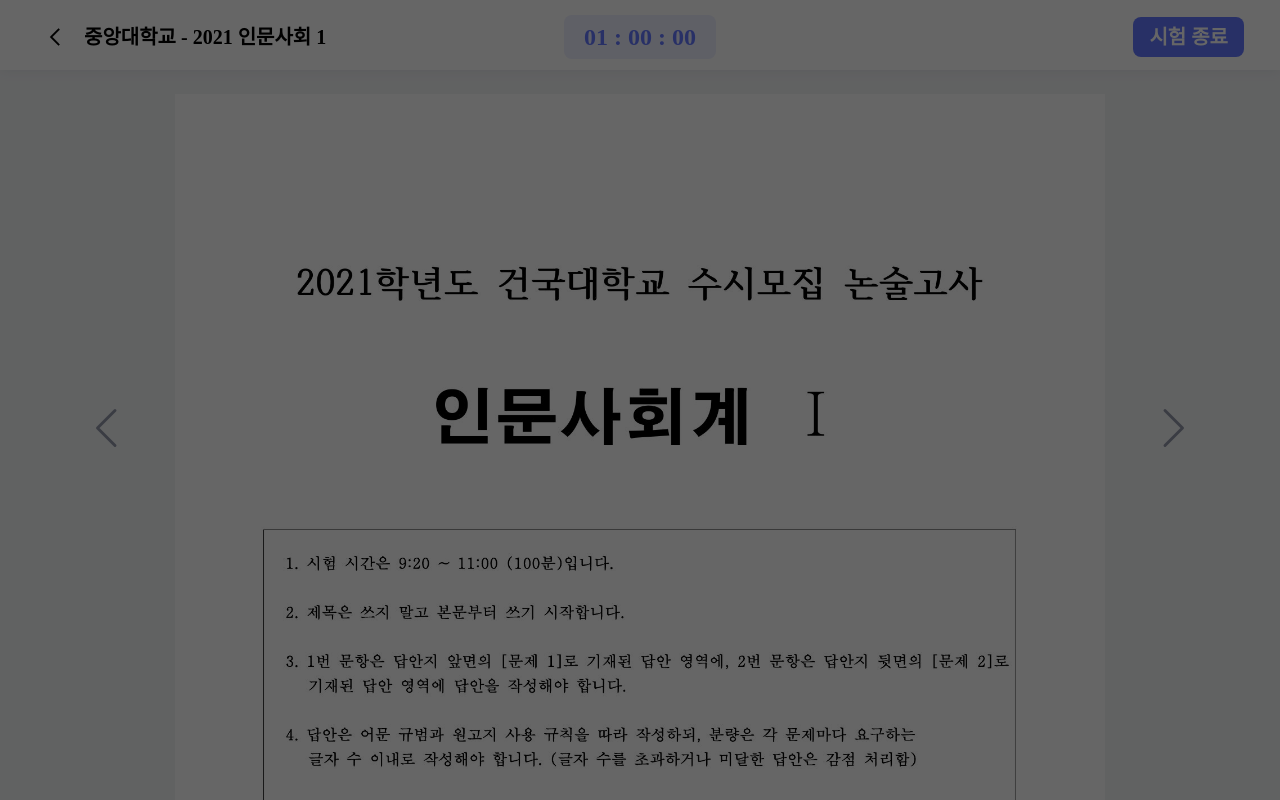
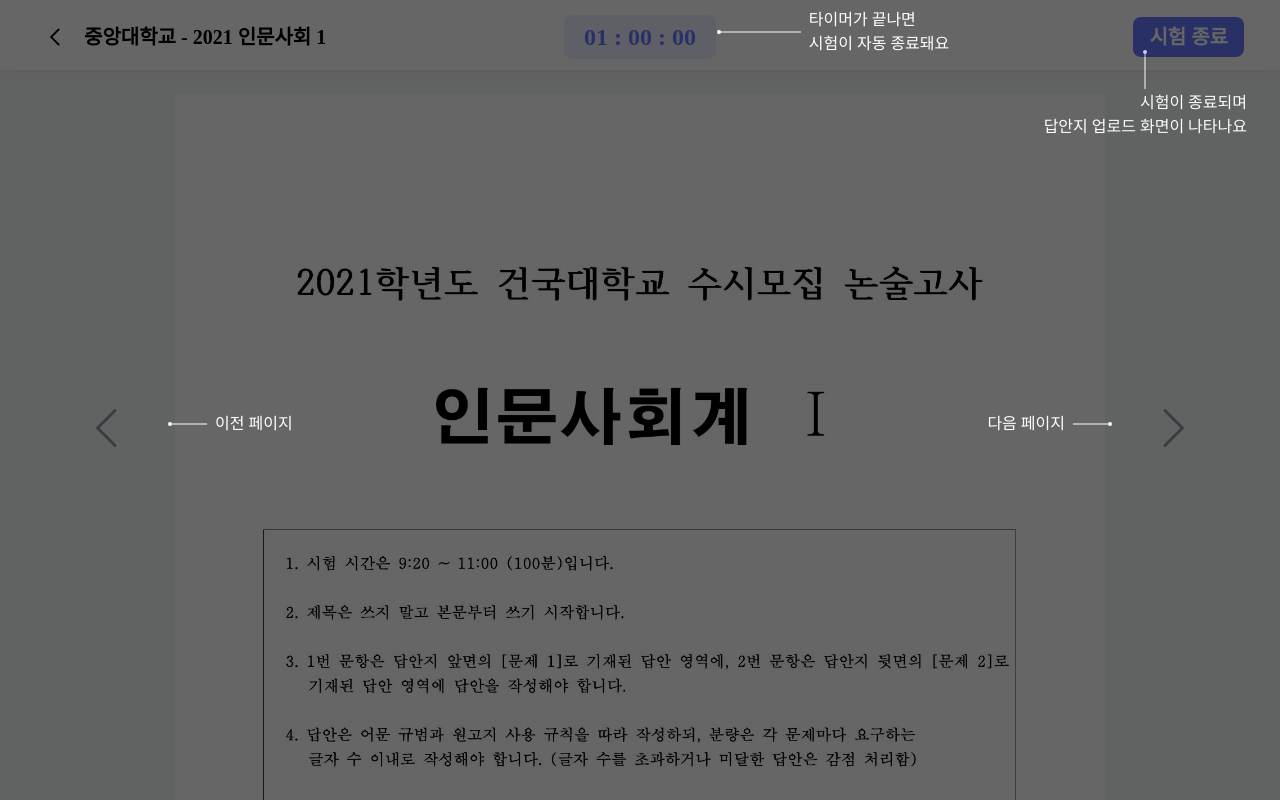
Before and after one commit to nonsoolmate-official/nonsoolmate-client, a React (Vite) app in the folder nonsoolmateClient/: page /takeTest in a window 1280 px wide. Shown: the top 800 px of the page. Built offline with nearby package versions, Linux system fonts and the light colour scheme; a web font is replaced by a local one.

Commit message:
[ design/#16 ] CoachMark 설명 컴포넌트로 빼서 구현

```diff
--- a/nonsoolmateClient/src/takeTest/components/CoachMark.tsx
+++ b/nonsoolmateClient/src/takeTest/components/CoachMark.tsx
@@ -1,11 +1,27 @@
+import { columnFlex, commonFlex } from "style/commonStyle";
 import styled from "styled-components";
+import PrevPageMark from "./PrevPageMark";
+import NextPageMark from "./NextPageMark";
+import TimerMark from "./TimerMark";
+import QuitTestMark from "./QuitTestMark";
 
 export default function CoachMark() {
-  return <CoachMarkContainer></CoachMarkContainer>;
+  return (
+    <CoachMarkContainer>
+      <PrevPageMark />
+      <NextPageMark />
+      <TimerMark />
+      <QuitTestMark />
+    </CoachMarkContainer>
+  );
 }
 const CoachMarkContainer = styled.section`
   position: fixed;
+  background-color: ${({ theme }) => theme.colors.black};
+  color: ${({ theme }) => theme.colors.white};
+  opacity: 0.6;
   inset: 0;
-  background-color: ${({ theme }) => theme.colors.black};
-  opacity: 0.6;
 `;
+export const CoachMarkText = styled.p`
+  ${({ theme }) => theme.fonts.Body4};
+`;
--- /dev/null
+++ b/nonsoolmateClient/src/takeTest/components/NextPageMark.tsx
@@ -0,0 +1,22 @@
+import { RightCircleIc } from "@assets/index";
+import { commonFlex } from "style/commonStyle";
+import styled from "styled-components";
+import { CoachMarkText } from "./CoachMark";
+
+export default function NextPageMark() {
+  return (
+    <NextPageMarkContainer>
+      <CoachMarkText>다음 페이지</CoachMarkText>
+      <RightCircleIc />
+    </NextPageMarkContainer>
+  );
+}
+const NextPageMarkContainer = styled.div`
+  ${commonFlex};
+
+  gap: 0.8rem;
+  position: fixed;
+  top: 50%;
+  transform: translate(0, 50%);
+  right: 16.8rem;
+`;
--- /dev/null
+++ b/nonsoolmateClient/src/takeTest/components/PrevPageMark.tsx
@@ -0,0 +1,22 @@
+import styled from "styled-components";
+import { CoachMarkText } from "./CoachMark";
+import { LeftCircleIc } from "@assets/index";
+import { commonFlex } from "style/commonStyle";
+
+export default function PrevPageMark() {
+  return (
+    <PrevPageMarkContainer>
+      <LeftCircleIc />
+      <CoachMarkText>이전 페이지</CoachMarkText>
+    </PrevPageMarkContainer>
+  );
+}
+const PrevPageMarkContainer = styled.div`
+  ${commonFlex};
+
+  gap: 0.8rem;
+  position: fixed;
+  top: 50%;
+  transform: translate(0, 50%);
+  left: 16.8rem;
+`;
--- /dev/null
+++ b/nonsoolmateClient/src/takeTest/components/QuitTestMark.tsx
@@ -0,0 +1,29 @@
+import { UpCircleIc } from "@assets/index";
+import { columnFlex } from "style/commonStyle";
+import styled from "styled-components";
+
+export default function QuitTestMark() {
+  return (
+    <QuitTestMarkContainer>
+      <UpCircleIc />
+      <QuitTestCoachMarkText>
+        시험이 종료되며
+        <br />
+        답안지 업로드 화면이 나타나요
+      </QuitTestCoachMarkText>
+    </QuitTestMarkContainer>
+  );
+}
+const QuitTestMarkContainer = styled.div`
+  ${columnFlex};
+
+  gap: 0.2rem;
+  position: fixed;
+  top: 5rem;
+  right: 3.3rem;
+`;
+const QuitTestCoachMarkText = styled.p`
+  ${({ theme }) => theme.fonts.Body4};
+
+  text-align: right;
+`;
--- /dev/null
+++ b/nonsoolmateClient/src/takeTest/components/TimerMark.tsx
@@ -0,0 +1,25 @@
+import styled from "styled-components";
+import { CoachMarkText } from "./CoachMark";
+import { LeftCircleLongIc } from "@assets/index";
+import { commonFlex } from "style/commonStyle";
+
+export default function TimerMark() {
+  return (
+    <TimerMarkContainer>
+      <LeftCircleLongIc />
+      <CoachMarkText>
+        타이머가 끝나면
+        <br />
+        시험이 자동 종료돼요
+      </CoachMarkText>
+    </TimerMarkContainer>
+  );
+}
+const TimerMarkContainer = styled.div`
+  ${commonFlex};
+
+  gap: 0.8rem;
+  position: fixed;
+  top: 0.8rem;
+  left: 56%;
+`;
```
